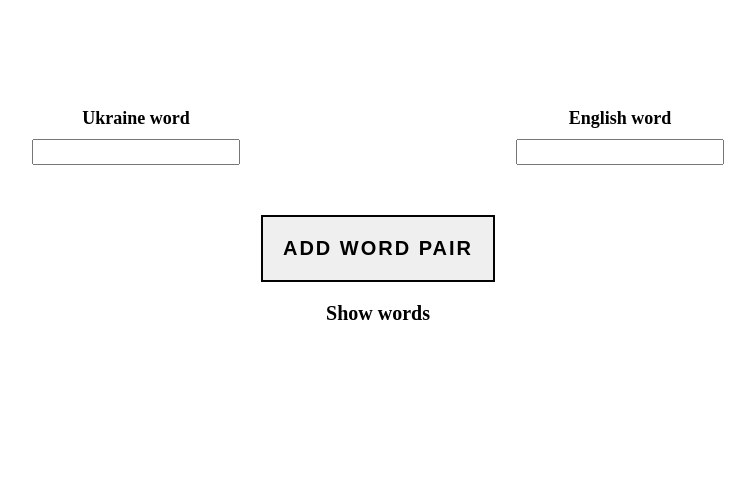
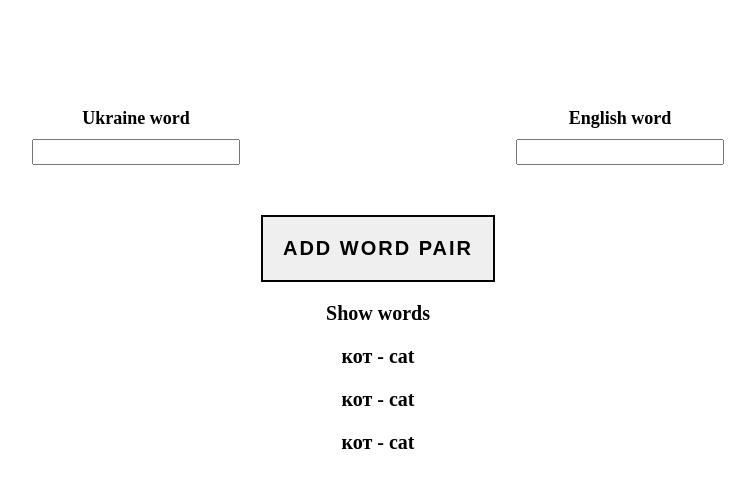
Before and after one commit to Vishenka93/pair_words, a website: page index.html in a window 1280 px wide. Shown: the whole page, without its empty margins (262-1017 px from the left). Drawn offline with Linux system fonts and the light colour scheme.

Commit message:
add placeholder

```diff
--- a/index.html
+++ b/index.html
@@ -27,7 +27,11 @@
             </div>
             <div class="wrapper__items">
                 Show words
-                <div class="wrapper__item"></div>
+                <div class="wrapper__item">
+                    <p>кот - cat</p>
+                    <p>кот - cat</p>
+                    <p>кот - cat</p>
+                </div>
             </div>
         </div>
         <script src="script.js"></script>
```
